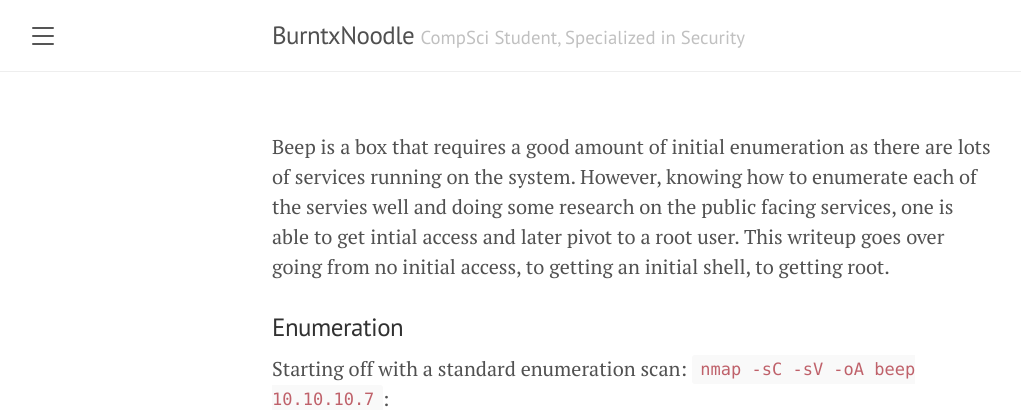
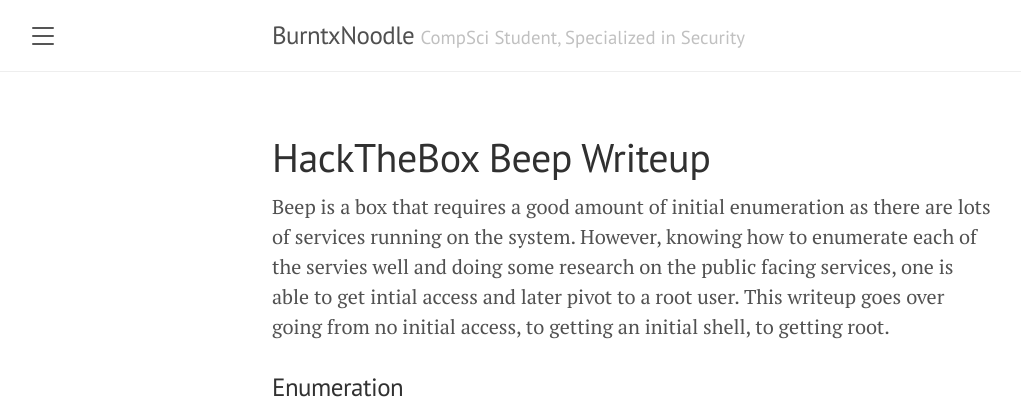
Before and after one commit to BurntxNoodle/blog, a Jekyll site: the page built from writeups/HTB-Beep.md, in a window 1280 px wide and 900 px high, cut to the strip 0-410 px from the top of the window. Shown: the whole strip, without its empty margins (8-1029 px from the left). Built offline with Jekyll 4.4.1, drawn with Linux system fonts in a browser that asks for light colours; our own code applies the rules of GitHub Pages for plain Markdown files.

Commit message:
Add files via upload

```diff
--- a/writeups/HTB-Beep.md
+++ b/writeups/HTB-Beep.md
@@ -1,3 +1,8 @@
+---
+layout: page
+title: HackTheBox Beep Writeup
+---
+
 Beep is a box that requires a good amount of initial enumeration as there are lots of services running on the system. However, knowing how to enumerate each of the servies well and doing some research on the public facing services, one is able to get intial access and later pivot to a root user. This writeup goes over going from no initial access, to getting an initial shell, to getting root.
 
 ### Enumeration
```
Also changed, not shown: writeups/HTB-Grandpa.md (+5 -0 lines).
